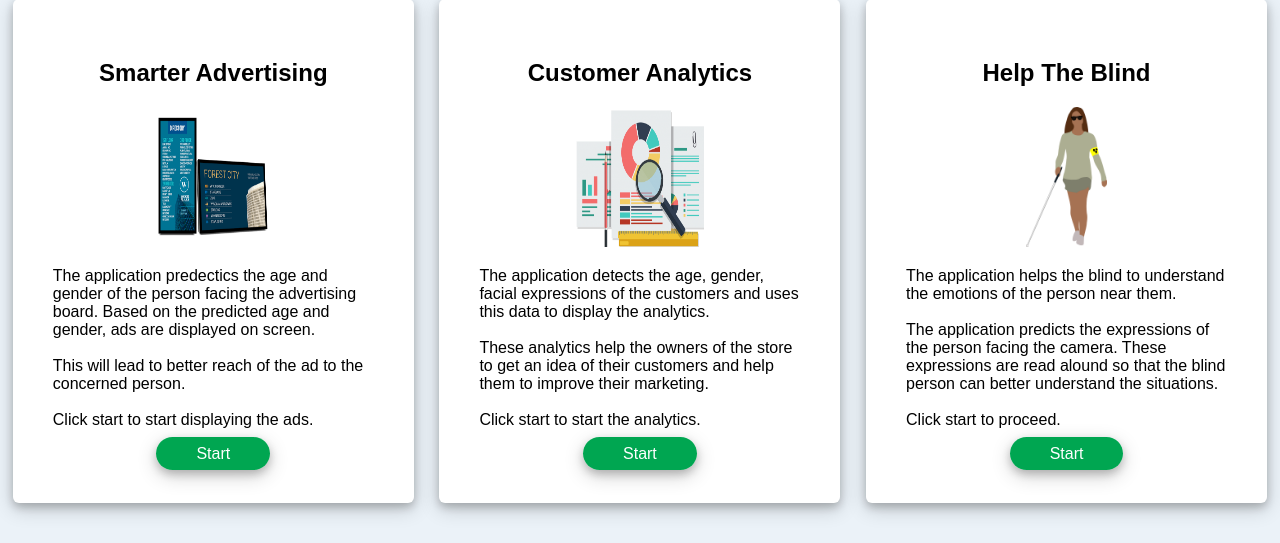
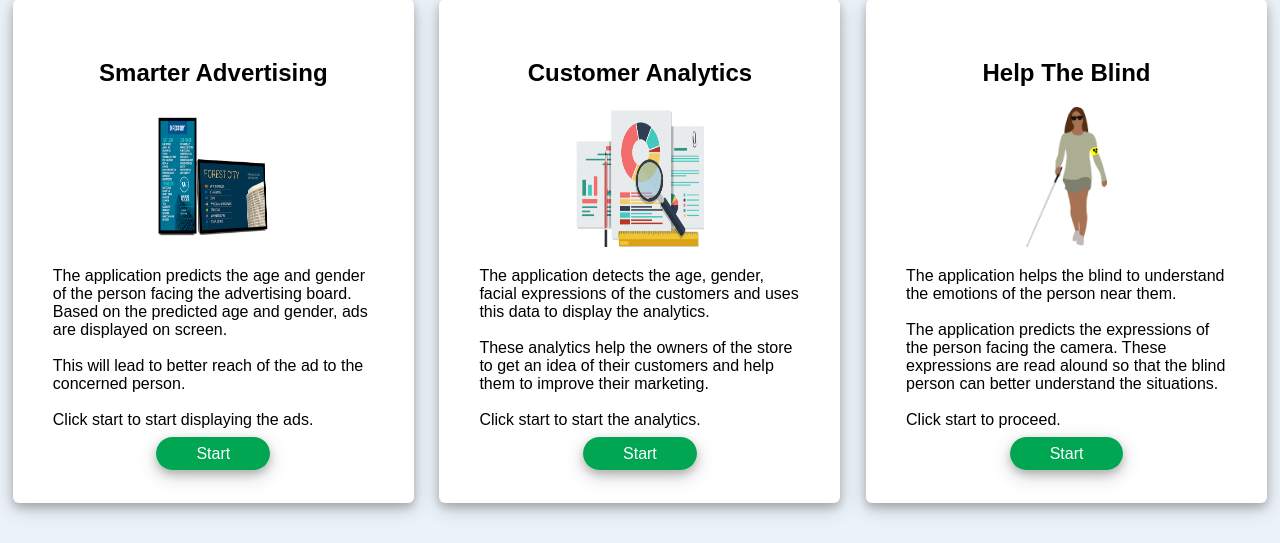
Before and after one commit to sowmya10-07/RecogApp_web, a PHP site: page / in a window 1280 px wide. Shown: the part 257-800 px from the top of the page. Run offline with PHP 8.4, Linux system fonts and the light colour scheme.

Commit message:
Update index.php

```diff
--- a/index.php
+++ b/index.php
@@ -29,7 +29,7 @@
         <div class="column">
             <h2>Smarter Advertising</h2>
             <img src="images/adboard.png" alt="digitalboard" class="images">
-            <p>The application predectics the age and gender of the person facing the advertising board.
+            <p>The application predicts the age and gender of the person facing the advertising board.
                 Based on the predicted age and gender, ads are displayed on screen.<br><br> This will lead to better
                 reach of the ad to the concerned person.<br><br>Click start to start displaying the ads.</p>
             </p>
```
